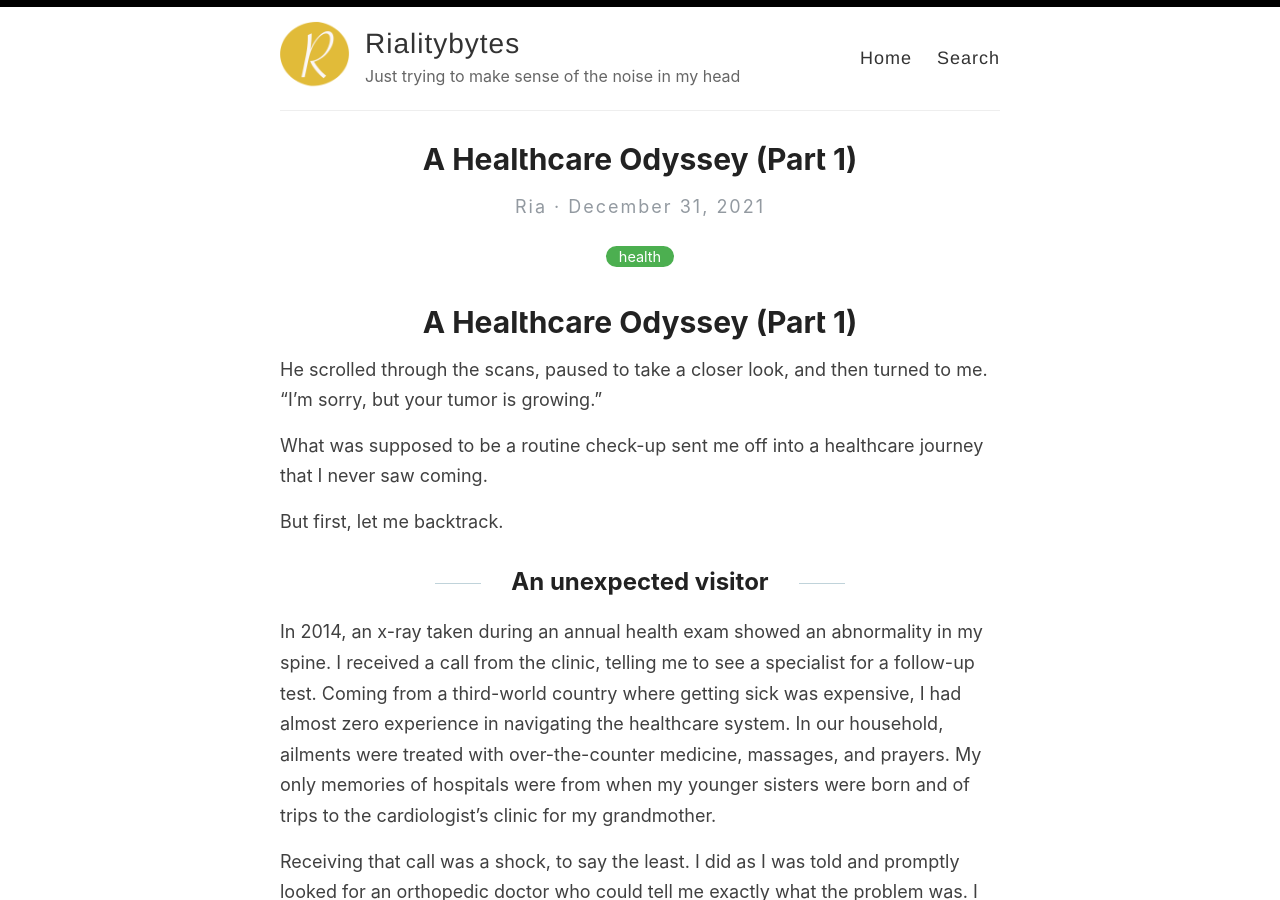
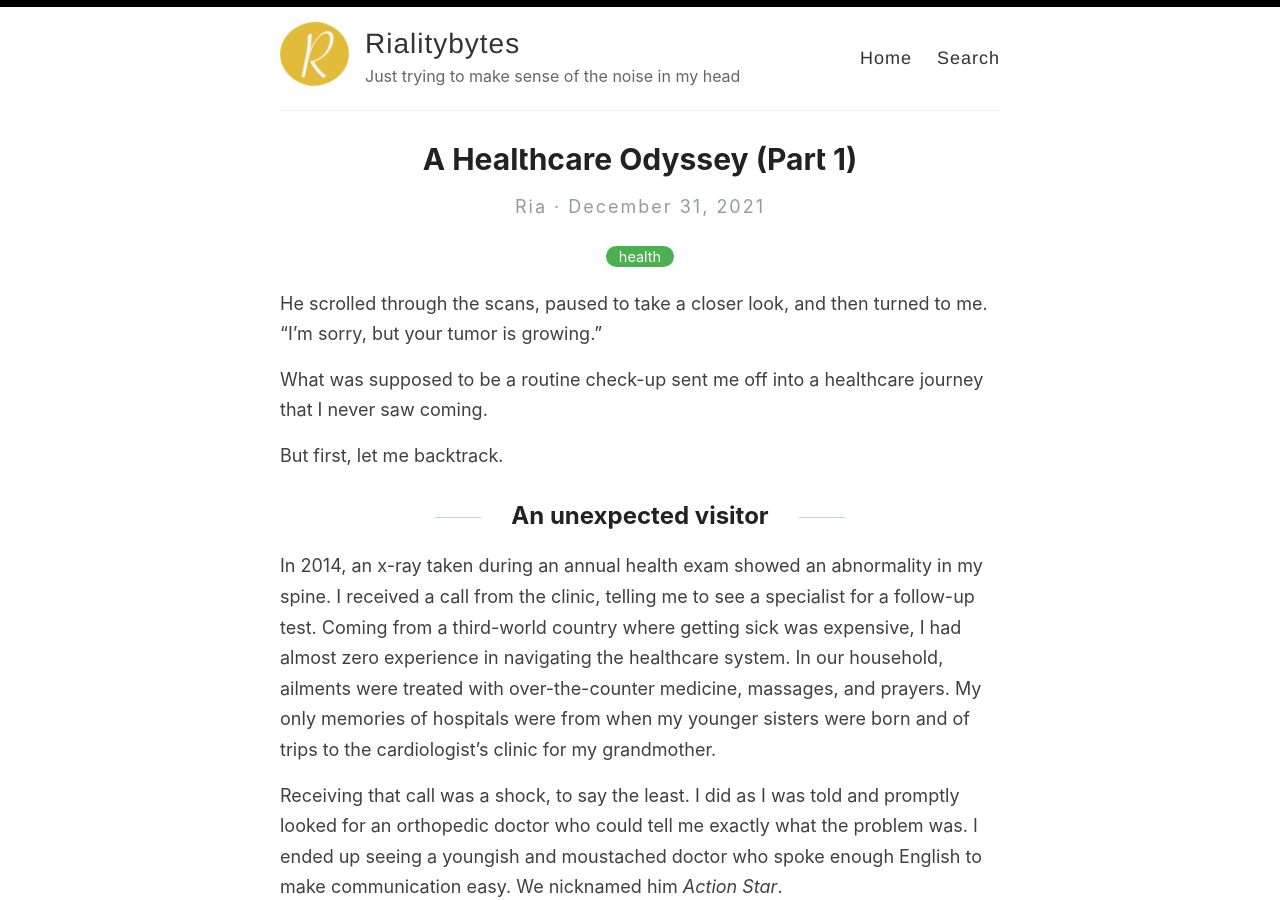
Before and after one commit to rialitybytes/rialitybytes.github.io, a Jekyll site: the page built from _posts/2021-12-31-odyssey-1.md, in a window 1280 px wide and 900 px high. Built offline with Jekyll 4.4.1, drawn with Linux system fonts in a browser that asks for light colours.

Commit message:
Update 2021-12-31-odyssey-1.md

```diff
--- a/_posts/2021-12-31-odyssey-1.md
+++ b/_posts/2021-12-31-odyssey-1.md
@@ -4,8 +4,6 @@ title:  A Healthcare Odyssey (Part 1)
 categories: health
 excerpt: What was supposed to be a routine check-up sent me off into a healthcare journey that I never saw coming.
 ---
-
-# A Healthcare Odyssey (Part 1)
 
 He scrolled through the scans, paused to take a closer look, and then turned to me. "I'm sorry, but your tumor is growing."
 
```
